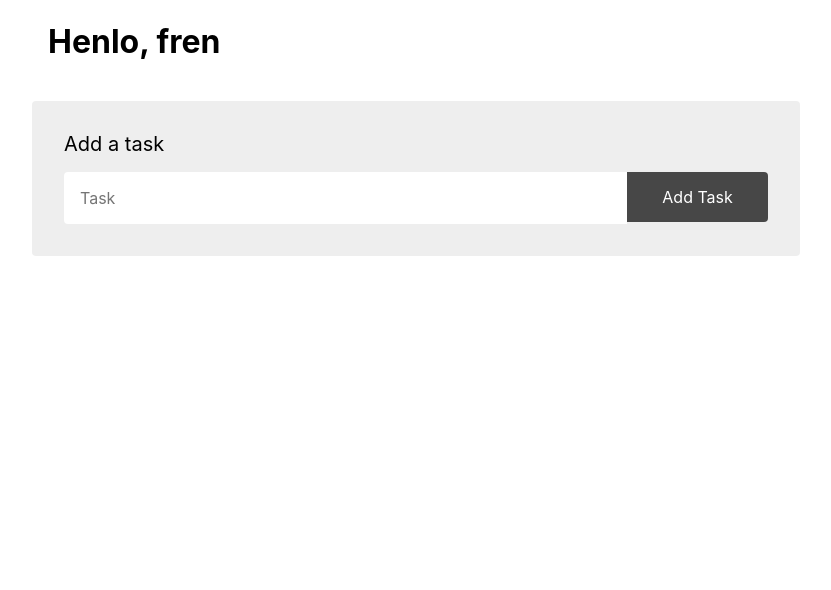
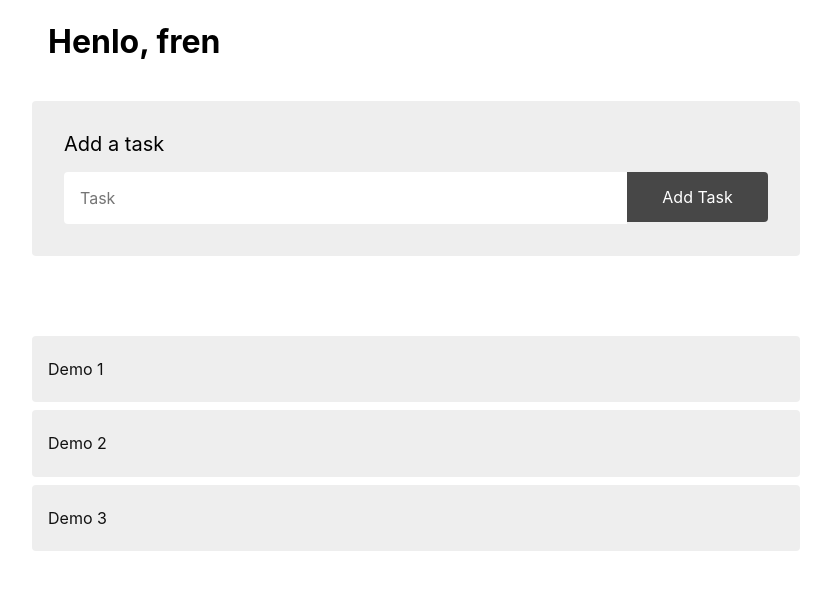
Before and after one commit to hslzr/boring_todo, a React (Create React App) app: page / in a window 1280 px wide. Shown: the top 590 px of the page, without its empty margins (224-1055 px from the left). Built offline with nearby package versions, Linux system fonts and the light colour scheme.

Commit message:
Initial array of tasks

```diff
--- a/src/App.js
+++ b/src/App.js
@@ -3,9 +3,15 @@ import React from 'react'
 import TodoForm from './TodoForm'
 import TodoList from './TodoList'
 
+const InitialTasks = [
+  {index: 2134, text: 'Demo 1', completed: false},
+  {index: 2135, text: 'Demo 2', completed: false},
+  {index: 2136, text: 'Demo 3', completed: false},
+]
+
 const App = () => {
 
-  const [tasks, setTasks] = React.useState([])
+  const [tasks, setTasks] = React.useState(InitialTasks)
 
   const addTodo = (todoText) => {
     let current_ts = (new Date()).getTime()
```
